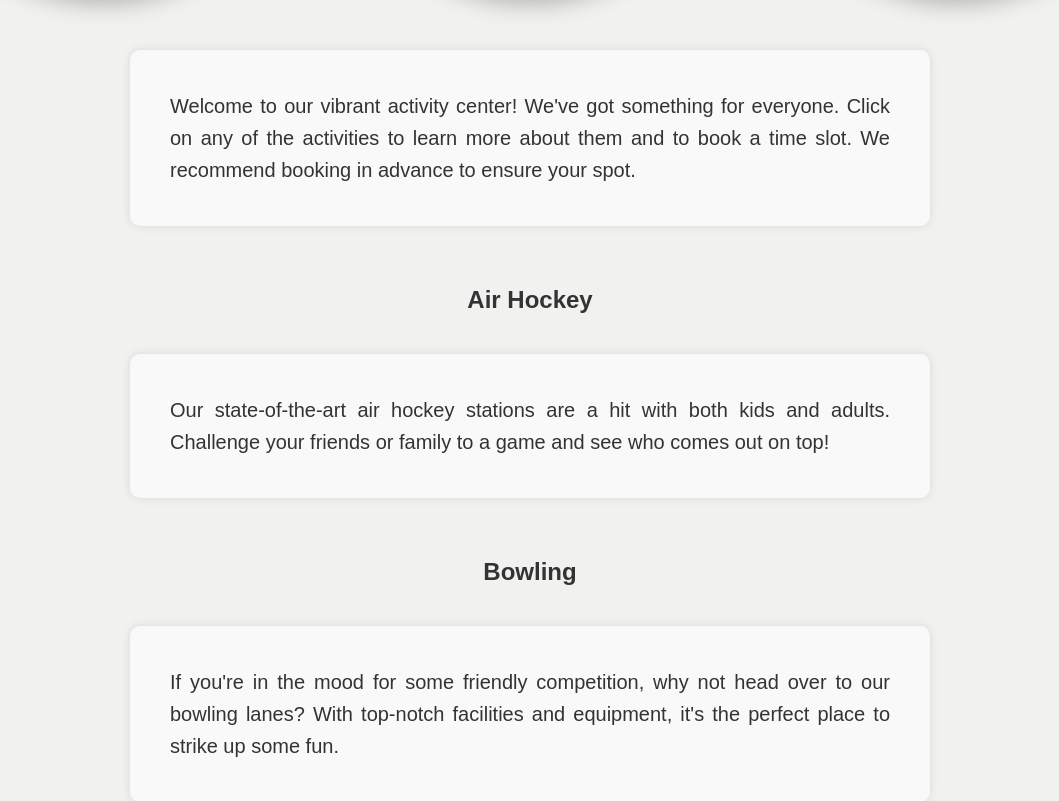
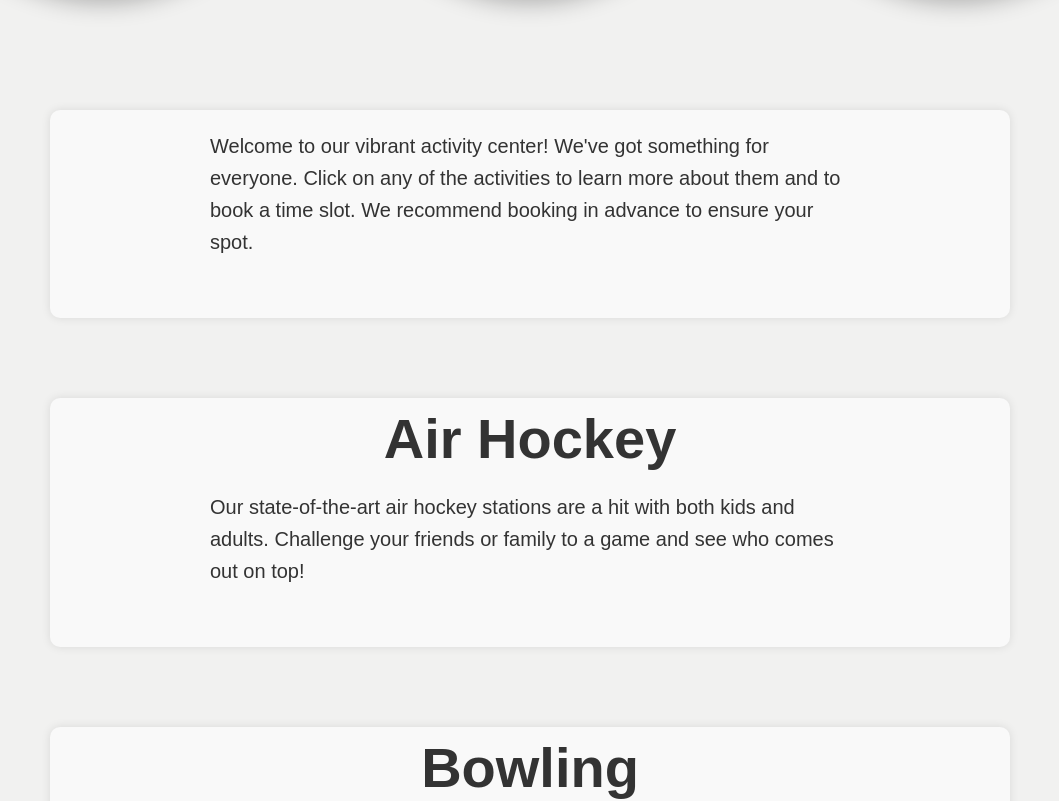
Before and after one commit to fili0727/Bowling-frontend, a React (Vite) app: page / in a window 1280 px wide. Shown: the part 620-1421 px from the top of the page, without its empty margins (110-1169 px from the left). Built offline with nearby package versions, Linux system fonts and the light colour scheme; no server answers.

Commit message:
did styling for ui

```diff
--- a/src/App.tsx
+++ b/src/App.tsx
@@ -3,6 +3,9 @@ import BookingUI from './pages/BookingUI'
 import Layout from './Layout'
 import Products from './pages/Products'
 import Admin from './pages/Admin'
+import BowlingList from './components/booking/BowlingList'
+import TableList from './components/booking/TableList'
+import AirhockeyList from './components/booking/AirhockeyList'
 
 export default function App() {
     return (
@@ -12,6 +15,9 @@ export default function App() {
                 <Route path="*" element={<Navigate to="/" />} />
                 <Route path="/products" element={<Products />} />
                 <Route path="/admin" element={<Admin />} />
+                <Route path="/bowling" element={<BowlingList />} />
+                <Route path="/dining" element={<TableList />} />
+                <Route path="/airhockey" element={<AirhockeyList />} />
             </Routes>
         </Layout>
     )
--- a/src/components/booking/AirhockeyList.tsx
+++ b/src/components/booking/AirhockeyList.tsx
@@ -2,6 +2,7 @@ import { useEffect, useState } from 'react'
 import BookingLocation from '../../interfaces/BookingLocation'
 import { getAirhockeyApi } from '../../services/apiFacade'
 import BookingLocationItem from './BookingLocationItem'
+import AirhockeyText from './AirhockeyText'
 
 export default function AirhockeyList() {
     const [airhockey, setAirhockey] = useState<BookingLocation[]>([])
@@ -18,6 +19,7 @@ export default function AirhockeyList() {
     return (
         <div className="activity-list-container">
             <ul className="activity-list">
+                <AirhockeyText />
                 {airhockey.map((station: BookingLocation) => (
                     <li className="activity-list-li" key={station.id}>
                         <BookingLocationItem bookingLocation={station} />
--- a/src/components/booking/BowlingList.tsx
+++ b/src/components/booking/BowlingList.tsx
@@ -2,6 +2,7 @@ import { useEffect, useState } from 'react'
 import BookingLocation from '../../interfaces/BookingLocation'
 import { getLanesApi } from '../../services/apiFacade'
 import BookingLocationItem from './BookingLocationItem'
+import BowlingText from './BowlingText'
 
 export default function BowlingList() {
     const [lanes, setLanes] = useState<BookingLocation[]>([])
@@ -17,6 +18,7 @@ export default function BowlingList() {
 
     return (
         <div className="activity-list-container">
+            <BowlingText />
             <ul className="activity-list">
                 {lanes.map((lane: BookingLocation) => (
                     <li className="activity-list-li" key={lane.id}>
--- /dev/null
+++ b/src/components/booking/BowlingText.tsx
@@ -0,0 +1,28 @@
+import '../../styling/welcomeText.css'
+
+export default function BowlingText() {
+    return (
+        <div className="activities-welcome-text-container">
+            <div className="activities-welcome-text-paragraph">
+                <h2 className="activities-welcome-text-container-h2">
+                    Bowling
+                </h2>
+                <p className="activities-welcome-text-container-p">
+                    Welcome to our bowling alley! Whether you're a seasoned pro
+                    or a first-timer, we have everything you need for a great
+                    time. Our state-of-the-art lanes are perfect for both
+                    competitive play and casual fun. We offer shoe rentals,
+                    balls of all weights, and even coaching for those looking to
+                    improve their game. So gather your friends, lace up those
+                    bowling shoes, and get ready to roll!
+                    <br />
+                    <br />
+                    <strong>
+                        To book a lane, simply click the desired lane for time
+                        slots and further information.
+                    </strong>
+                </p>
+            </div>
+        </div>
+    )
+}
--- a/src/components/booking/TableList.tsx
+++ b/src/components/booking/TableList.tsx
@@ -3,6 +3,8 @@ import BookingLocation from '../../interfaces/BookingLocation'
 import { getTablesApi } from '../../services/apiFacade'
 import BookingLocationItem from './BookingLocationItem'
 import '../../styling/activityList.css'
+
+import DiningText from './DiningText'
 
 export default function TableList() {
     const [tables, setTables] = useState<BookingLocation[]>([])
@@ -18,6 +20,7 @@ export default function TableList() {
 
     return (
         <div className="activity-list-container">
+            <DiningText />
             <ul className="activity-list">
                 {tables.map((table: BookingLocation) => (
                     <li className="activity-list-li" key={table.id}>
--- a/src/components/booking/WelcomeText.tsx
+++ b/src/components/booking/WelcomeText.tsx
@@ -3,33 +3,43 @@ import '../../styling/welcomeText.css'
 export default function WelcomeText() {
     return (
         <div className="activities-welcome-text-container">
+            <div className="activities-welcome-text-paragraph">
                 <p className="activities-welcome-text-container-p">
-                Welcome to our vibrant activity center! We've got something for
-                everyone. Click on any of the activities to learn more about
-                them and to book a time slot. We recommend booking in advance to
-                ensure your spot.
+                    Welcome to our vibrant activity center! We've got something
+                    for everyone. Click on any of the activities to learn more
+                    about them and to book a time slot. We recommend booking in
+                    advance to ensure your spot.
                 </p>
-
-            <h2 className="activities-welcome-text-container-h2">Air Hockey</h2>
+            </div>
+            <div className="activities-welcome-text-paragraph">
+                <h2 className="activities-welcome-text-container-h2">
+                    Air Hockey
+                </h2>
                 <p className="activities-welcome-text-container-p">
                     Our state-of-the-art air hockey stations are a hit with both
-                kids and adults. Challenge your friends or family to a game and
-                see who comes out on top!
+                    kids and adults. Challenge your friends or family to a game
+                    and see who comes out on top!
                 </p>
-
-            <h2 className="activities-welcome-text-container-h2">Bowling</h2>
+            </div>
+            <div className="activities-welcome-text-paragraph">
+                <h2 className="activities-welcome-text-container-h2">
+                    Bowling
+                </h2>
                 <p className="activities-welcome-text-container-p">
                     If you're in the mood for some friendly competition, why not
-                head over to our bowling lanes? With top-notch facilities and
-                equipment, it's the perfect place to strike up some fun.
+                    head over to our bowling lanes? With top-notch facilities
+                    and equipment, it's the perfect place to strike up some fun.
                 </p>
-
+            </div>
+            <div className="activities-welcome-text-paragraph">
                 <h2 className="activities-welcome-text-container-h2">Dining</h2>
                 <p className="activities-welcome-text-container-p">
-                And for those who prefer a more laid-back experience, our dining
-                area offers a wide range of delicious meals in a cozy setting.
-                Enjoy a meal by candlelight and make your evening extra special.
+                    And for those who prefer a more laid-back experience, our
+                    dining area offers a wide range of delicious meals in a cozy
+                    setting. Enjoy a meal by candlelight and make your evening
+                    extra special.
                 </p>
+            </div>
         </div>
     )
 }
--- a/src/pages/BookingUI.tsx
+++ b/src/pages/BookingUI.tsx
@@ -1,20 +1,11 @@
-import TableList from '../components/booking/TableList'
 import table from '../assets/diningtable.jpg'
 import airhockey from '../assets/airhockey.jpg'
 import lane from '../assets/lanes.jpg'
-import { useState } from 'react'
-import AirhockeyList from '../components/booking/AirhockeyList'
 import '../styling/bookingUI.css'
-import BowlingList from '../components/booking/BowlingList'
 import WelcomeText from '../components/booking/WelcomeText'
+import { NavLink } from 'react-router-dom'
 
 export default function BookingUI() {
-    const [activeList, setActiveList] = useState<string>('welcome')
-
-    function handleToggleList(listName: string) {
-        setActiveList((prev) => (prev === listName ? 'welcome' : listName))
-    }
-
     return (
         <div className="booking-ui-container">
             <div className="booking-ui-header">
@@ -23,31 +14,22 @@ export default function BookingUI() {
 
             <div className="activity-buttons-container">
                 <div className="activity-button-container">
-                    <img
-                        onClick={() => handleToggleList('dining')}
-                        className="img-button"
-                        src={table}
-                    />
+                    <NavLink to="/dining">
+                        <img className="img-button" src={table} />
+                    </NavLink>
                 </div>
                 <div className="activity-button-container">
-                    <img
-                        onClick={() => handleToggleList('airhockey')}
-                        className="img-button"
-                        src={airhockey}
-                    />
+                    <NavLink to="/airhockey">
+                        <img className="img-button" src={airhockey} />
+                    </NavLink>
                 </div>
                 <div className="activity-button-container">
-                    <img
-                        onClick={() => handleToggleList('lane')}
-                        className="img-button"
-                        src={lane}
-                    />
+                    <NavLink to="/bowling">
+                        <img className="img-button" src={lane} />
+                    </NavLink>
                 </div>
             </div>
-            {activeList === 'welcome' && <WelcomeText />}
-            {activeList === 'dining' && <TableList />}
-            {activeList === 'airhockey' && <AirhockeyList />}
-            {activeList === 'lane' && <BowlingList />}
+            <WelcomeText />
         </div>
     )
 }
--- a/src/styling/activityList.css
+++ b/src/styling/activityList.css
@@ -4,5 +4,5 @@
     flex-direction: column;
     justify-content: center;
     padding: 0;
-    margin-top: 10vh;
+    margin-top: 1vh;
 }
--- a/src/styling/bookingLocation-item.css
+++ b/src/styling/bookingLocation-item.css
@@ -4,6 +4,6 @@
     justify-content: space-around;
     background-color: rgb(222, 236, 248);
     border-radius: 1vh;
-    margin: 1vh;
+    margin: 1vh 4vh 1vh 4vh;
     font-weight: 500;
 }
--- a/src/styling/welcomeText.css
+++ b/src/styling/welcomeText.css
@@ -1,20 +1,35 @@
 .activities-welcome-text-container-h2 {
-    font-size: 3vh;
+    font-size: 7vh;
     color: #333; /* Dark gray color for the text */
     font-family: 'Arial', sans-serif; /* Sets the font of the text */
-    margin-top: 5vh; /* Space above the header */
+    text-align: center;
+    margin-top: 1vh;
+    margin-bottom: 0;
 }
 
 .activities-welcome-text-container-p {
     font-size: 2.5vh;
-    margin-left: 30vh;
-    margin-right: 30vh;
+    margin-left: 20vh;
+    margin-right: 20vh;
     color: #333; /* Dark gray color for the text */
     line-height: 1.6; /* Spacing between lines */
-    text-align: justify; /* Aligns the text to both left and right margins */
+    text-align: left;
+    padding-bottom: 5vh;
+}
+
+.activities-welcome-text-paragraph {
     font-family: 'Arial', sans-serif; /* Sets the font of the text */
     background-color: #f9f9f9; /* Light gray background color */
-    padding: 5vh;
     border-radius: 10px; /* Rounded corners */
     box-shadow: 0px 0px 10px rgba(0, 0, 0, 0.1); /* Subtle shadow around the paragraph */
+    width: 120vh;
+    margin-bottom: 10vh;
 }
+
+.activities-welcome-text-container {
+    margin-top: 15vh;
+    display: flex;
+    flex-direction: column;
+    align-items: center;
+    justify-content: center;
+}
```
Also changed, not shown: src/components/booking/AirhockeyText.tsx (added, +27 -0 lines), src/components/booking/DiningText.tsx (added, +25 -0 lines), src/assets/info.png (added), src/assets/welcome.jpg (added). Lines whose indentation alone changed are shown as unchanged.
